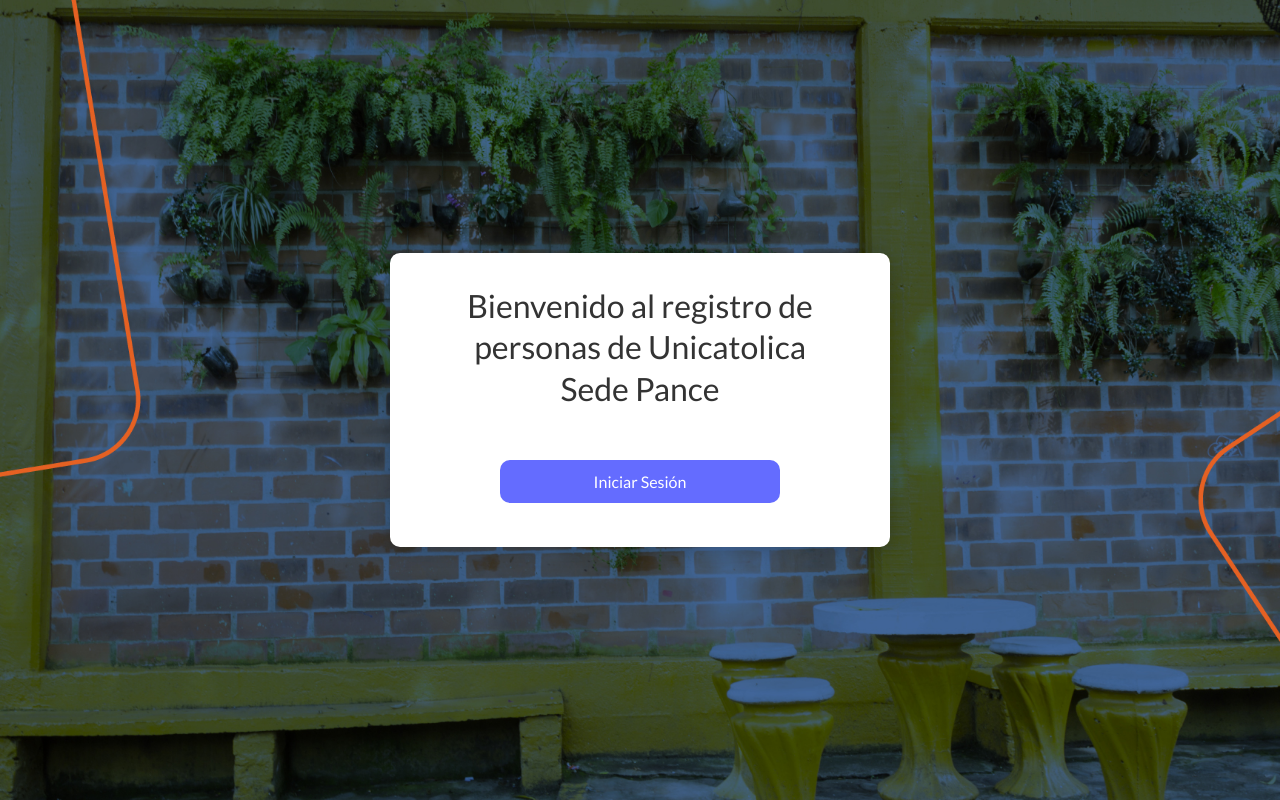
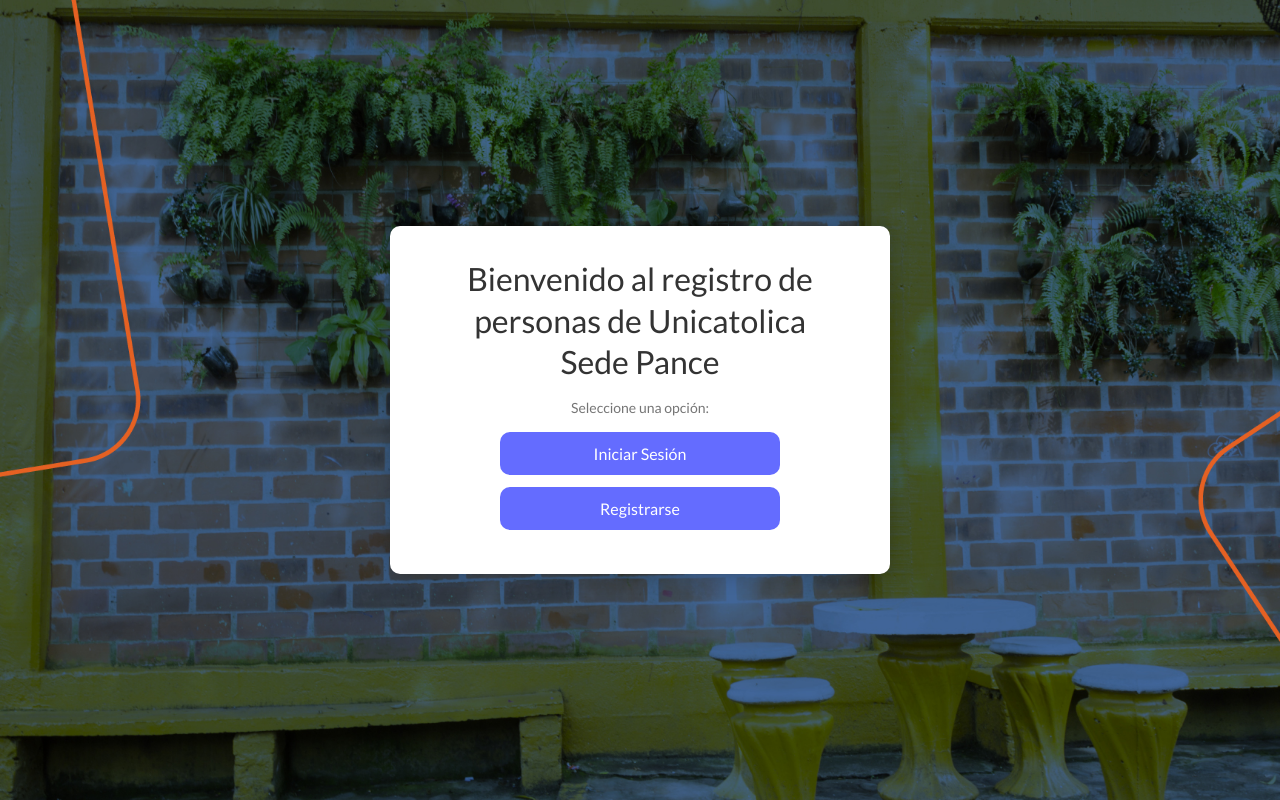
Before and after one commit to SebastianPenaranda/frontend, a React (Vite) app: page / in a window 1280 px wide. Built offline with nearby package versions, Linux system fonts and the light colour scheme.

Commit message:
Primer commit

```diff
--- a/src/App.jsx
+++ b/src/App.jsx
@@ -1430,7 +1430,6 @@
     setTipoExportacionPersonas(null);
   };
 
-  //<button onClick={() => setMenu("register")}>Registrarse</button>
   return (
     <div className="app-container">
       {loggedIn && <Header className="app-header"/>}
@@ -1445,10 +1444,10 @@
         {menu === "inicio" && !loggedIn && (
           <div className="contenedor_bienvenida">
             <h1>Bienvenido al registro de personas de Unicatolica</h1>
-            <h1 className="pance">Sede Pance</h1><br />
-            <p></p>
+            <h1 className="pance">Sede Pance</h1>
+            <p>Seleccione una opción:</p>
             <button onClick={() => setMenu("login")}>Iniciar Sesión</button>
-
+            <button onClick={() => setMenu("register")}>Registrarse</button>
           </div>
         )}
 
```
